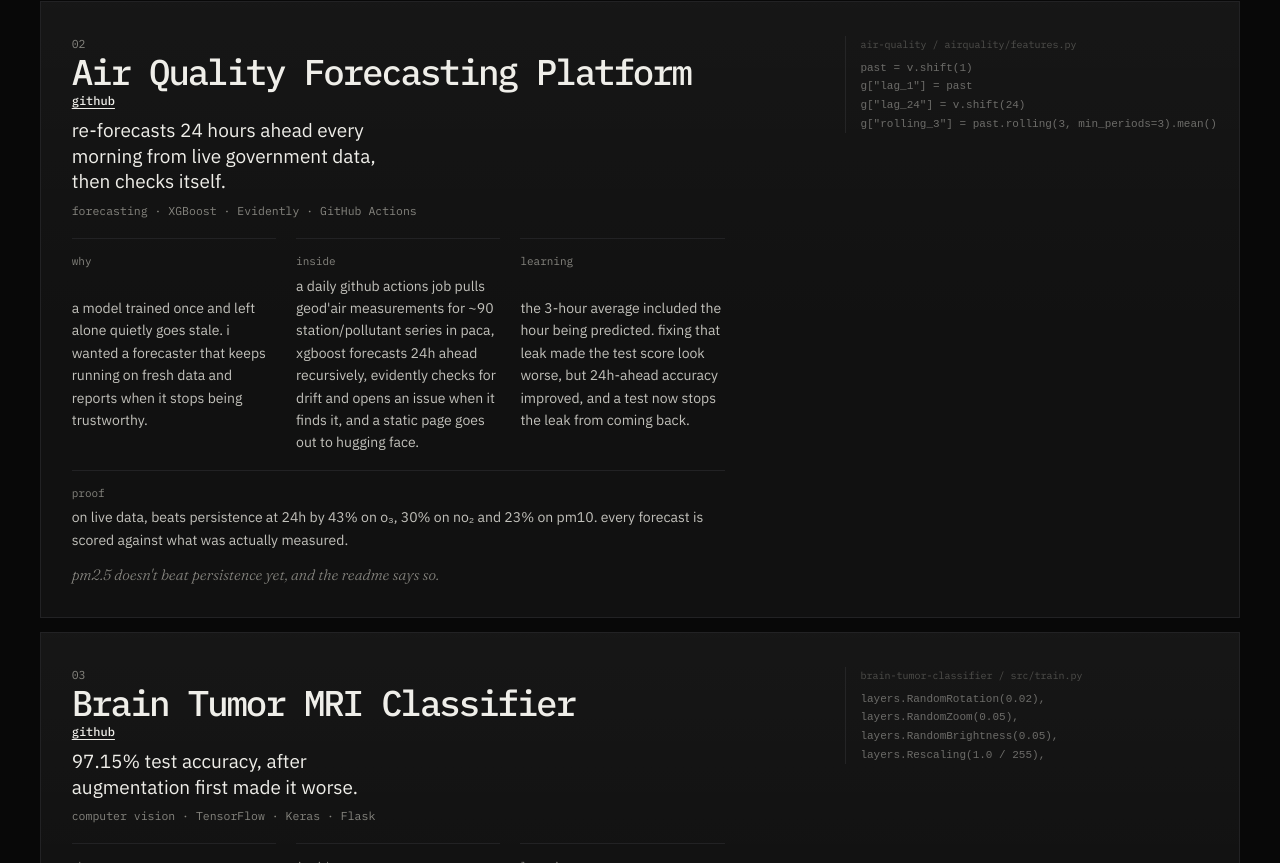
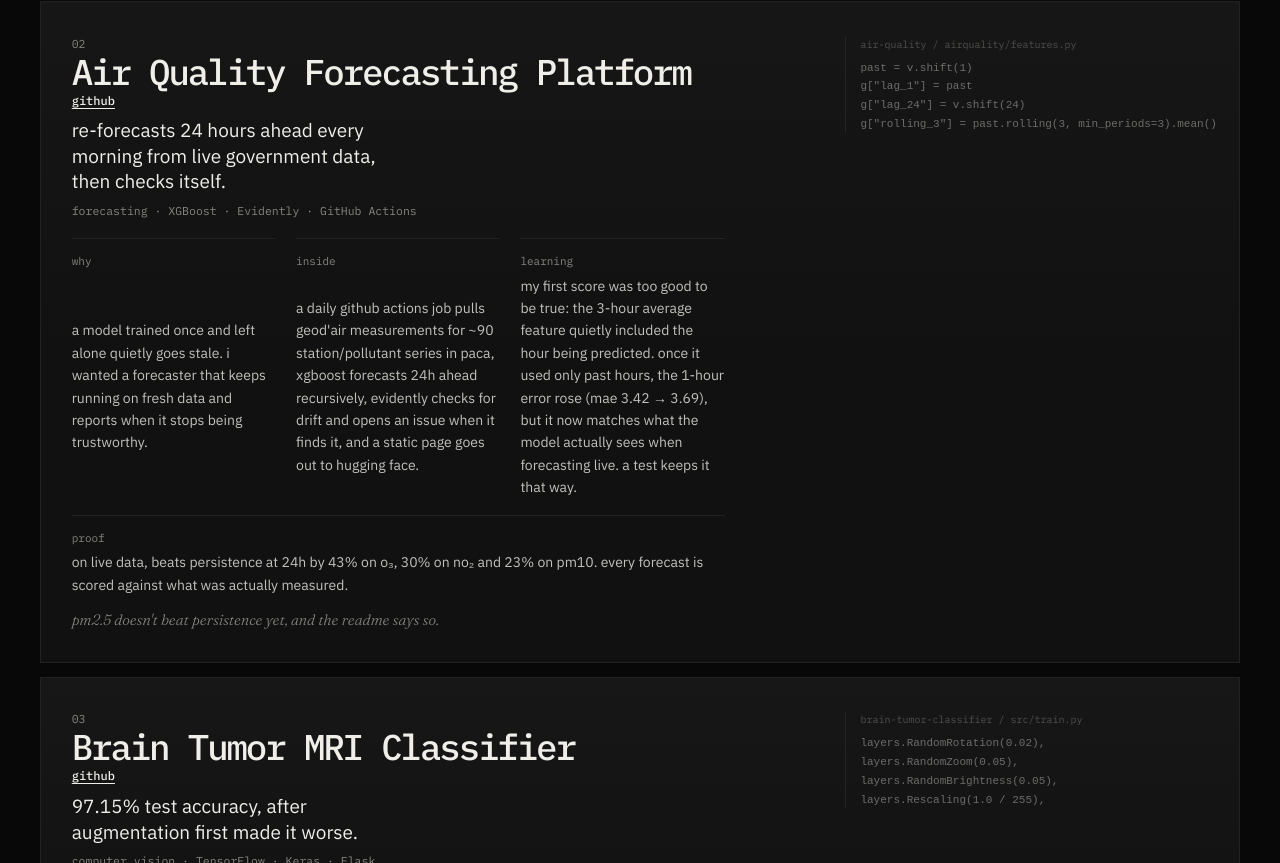
Before and after one commit to JayaSaiKishore7/JayaSaiKishore7.github.io, a React (Vite) app: page / in a window 1280 px wide. Shown: the part 1176-2039 px from the top of the page. Built offline with nearby package versions, Linux system fonts and the light colour scheme.

Commit message:
Reword the air quality learning note

```diff
--- a/src/data/projects.js
+++ b/src/data/projects.js
@@ -38,7 +38,7 @@ insight = flan_t5.generate(
       inside:
         "a daily github actions job pulls geod'air measurements for ~90 station/pollutant series in paca, xgboost forecasts 24h ahead recursively, evidently checks for drift and opens an issue when it finds it, and a static page goes out to hugging face.",
       learning:
-        "the 3-hour average included the hour being predicted. fixing that leak made the test score look worse, but 24h-ahead accuracy improved, and a test now stops the leak from coming back.",
+        "my first score was too good to be true: the 3-hour average feature quietly included the hour being predicted. once it used only past hours, the 1-hour error rose (mae 3.42 → 3.69), but it now matches what the model actually sees when forecasting live. a test keeps it that way.",
     },
     proof: "on live data, beats persistence at 24h by 43% on o₃, 30% on no₂ and 23% on pm10. every forecast is scored against what was actually measured.",
     aside: "pm2.5 doesn't beat persistence yet, and the readme says so.",
```
